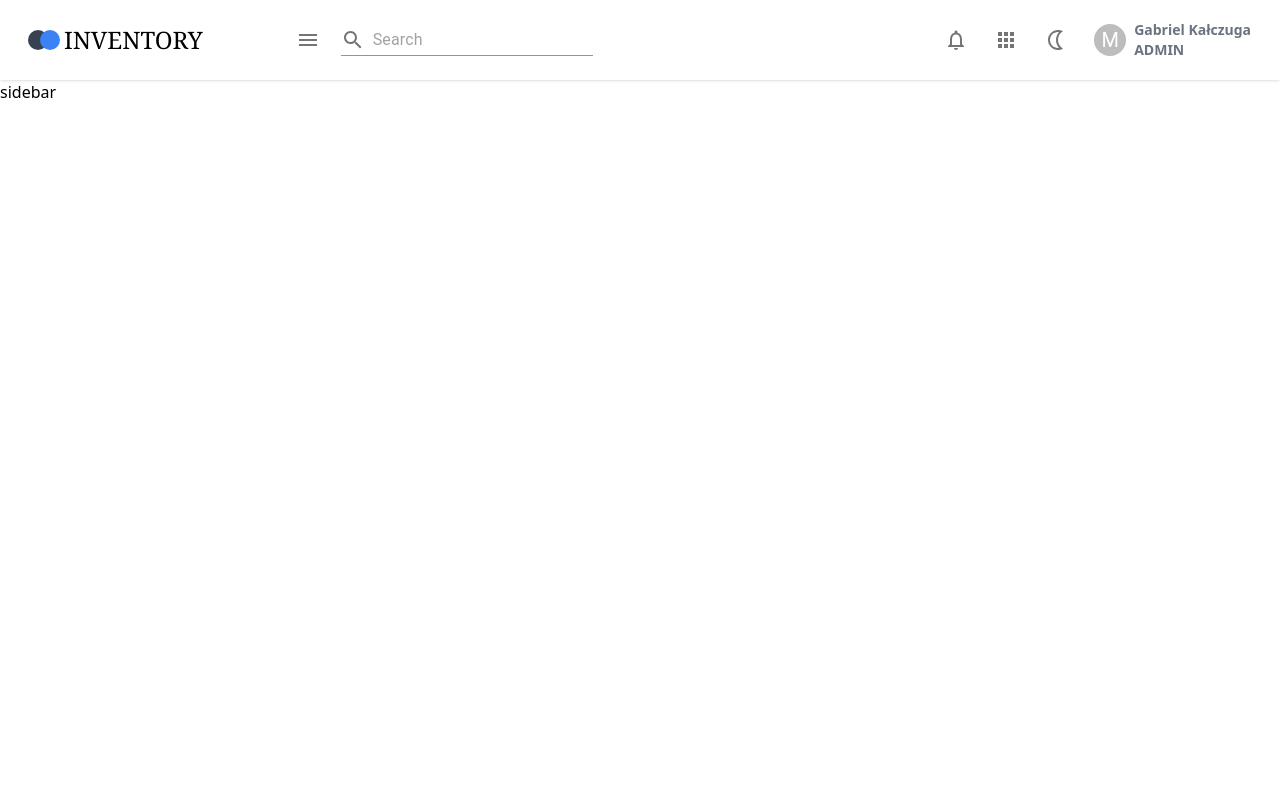
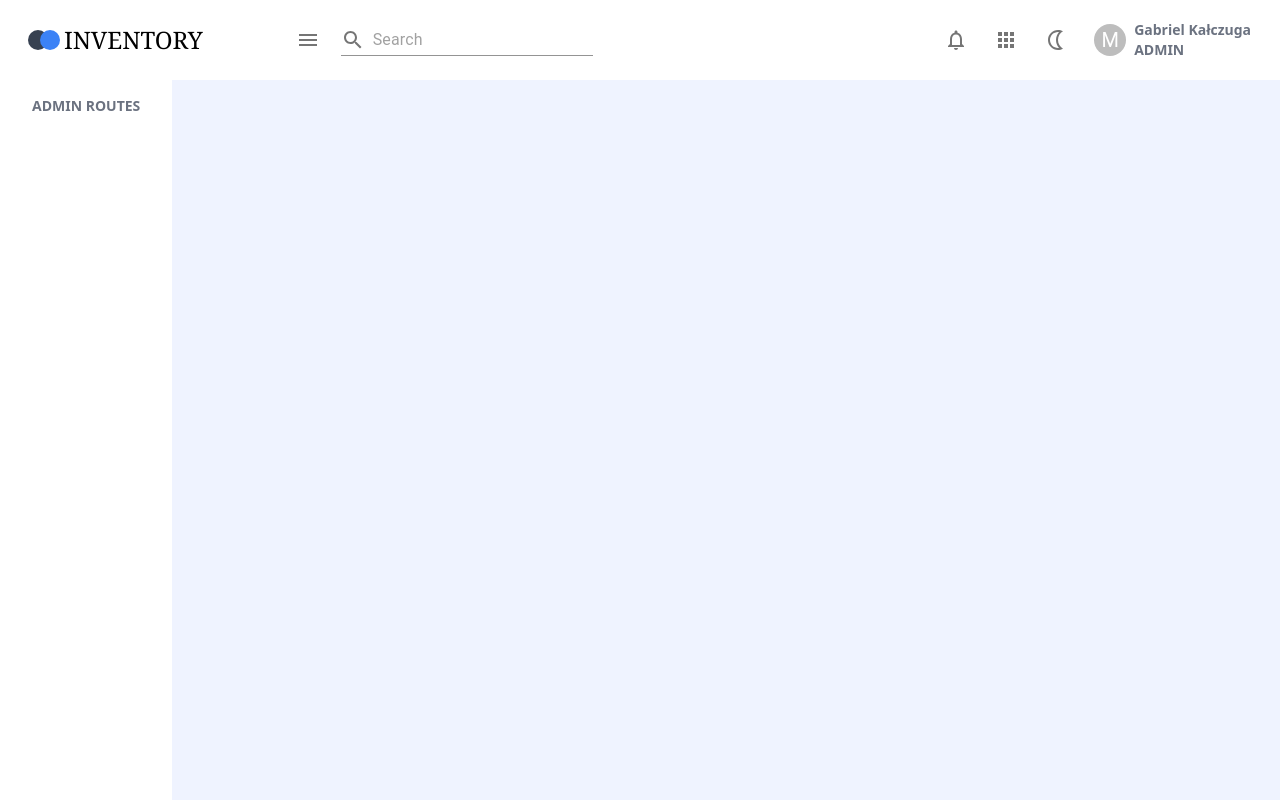
Before and after one commit to kalczugag/Employee-Leave-Management, a React (Create React App) app in the folder client/: page /dashboard in a window 1280 px wide. Built offline with nearby package versions, Linux system fonts and the light colour scheme.

Commit message:
static elements positioning method change

```diff
--- a/client/src/components/header/Header.tsx
+++ b/client/src/components/header/Header.tsx
@@ -12,7 +12,7 @@ const Header = () => {
     };
 
     return (
-        <div className="flex flex-row items-center justify-center shadow p-2 px-6 md:space-x-14 md:justify-between">
+        <div className="fixed top-0 left-0 right-0 flex flex-row items-center justify-center bg-white p-2 px-6 md:space-x-14 md:justify-between">
             <section>
                 <Logo />
             </section>
--- a/client/src/components/sidebar/Sidebar.tsx
+++ b/client/src/components/sidebar/Sidebar.tsx
@@ -1,5 +1,15 @@
+import CustomIconButtom from "../CustomIconButton";
+import DashboardOutlinedIcon from "@mui/icons-material/DashboardOutlined";
+import NavigateNextOutlinedIcon from "@mui/icons-material/NavigateNextOutlined";
+
 const Sidebar = () => {
-    return <div>sidebar</div>;
+    return (
+        <div className="fixed top-20 bottom-0 left-0 flex flex-col bg-white p-4 px-8">
+            <h5 className="text-sm font-semibold text-gray-500">
+                ADMIN ROUTES
+            </h5>
+        </div>
+    );
 };
 
 export default Sidebar;
--- a/client/src/pages/DashboardPage.tsx
+++ b/client/src/pages/DashboardPage.tsx
@@ -4,10 +4,10 @@ import Sidebar from "../components/sidebar/Sidebar";
 
 const DashboardPage = () => {
     return (
-        <div className="flex flex-col">
+        <div>
             <Header />
-            <div className="flex flex-row">
-                <Sidebar />
+            <Sidebar />
+            <div className="bg-login-2 w-screen h-screen">
                 <Outlet />
             </div>
         </div>
--- a/client/tailwind.config.js
+++ b/client/tailwind.config.js
@@ -3,7 +3,9 @@ module.exports = {
     content: ["./src/**/*.{js,jsx,ts,tsx}"],
     theme: {
         extend: {
-            spacing: {},
+            spacing: {
+                18: "72px",
+            },
             colors: {
                 "login-1": "#f8fbff",
                 "login-2": "#eff3ff",
```
